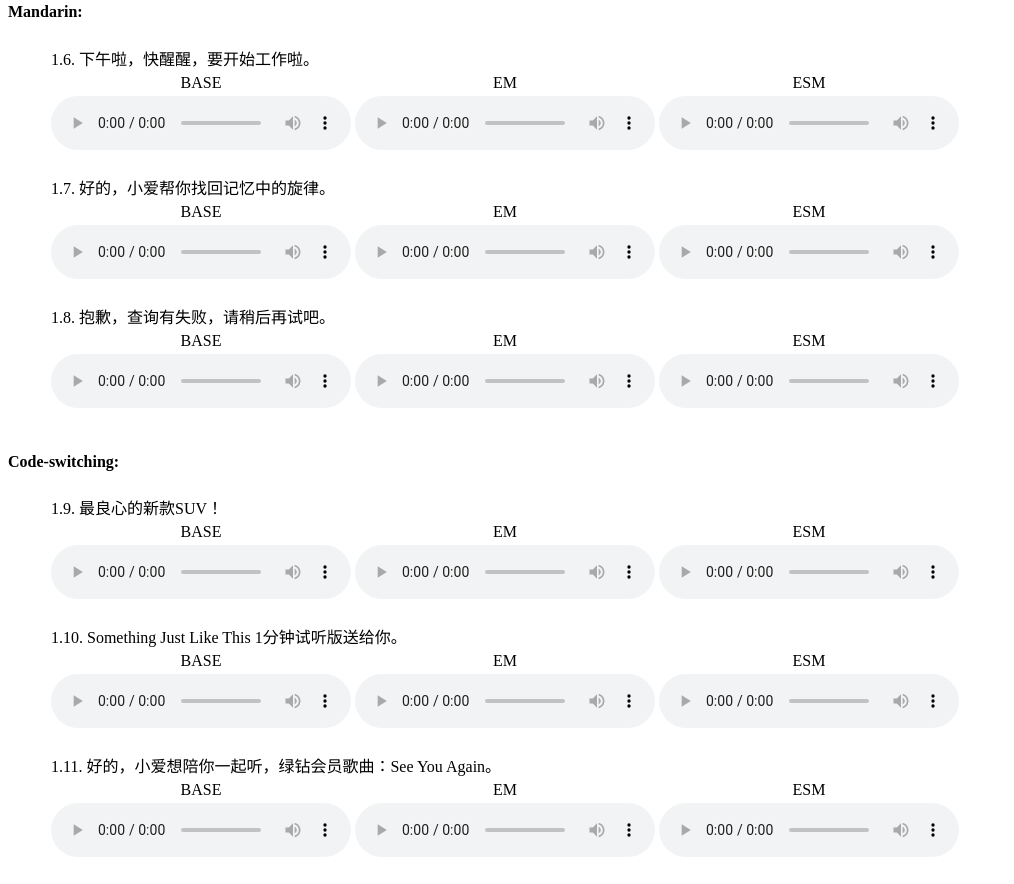
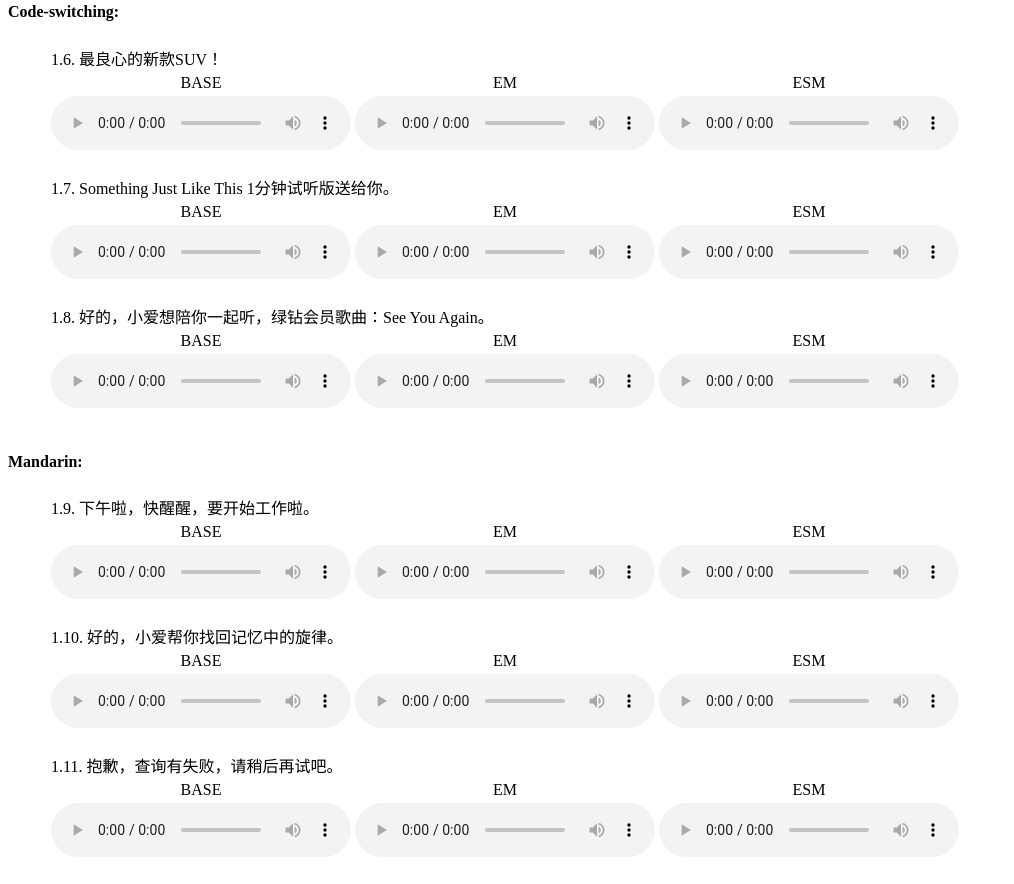
Before and after one commit to fyyang1996/esm, a plain HTML site: page index.html in a window 1280 px wide. Shown: the part 929-1813 px from the top of the page, without its empty margins (0-1014 px from the left). Drawn offline with Linux system fonts and the light colour scheme.

Commit message:
adjust sequence

```diff
--- a/index.html
+++ b/index.html
@@ -65,10 +65,46 @@
 <tr height="15px"></tr>
 </table>
 </blockquote>
+<h4>Code-switching: </h4>
+<blockquote>
+<table>
+<tr><td colspan=3><span>1.6. 最良心的新款SUV！</span></td></tr>
+<tr>
+<td align=center width=200>BASE</td><td align=center width=200>EM</td><td align=center width=200>ESM</td>
+</tr>
+<tr>
+<td><audio controls><source src="samples/1.mos/1.1/140004.wav"></audio></td>
+<td><audio controls><source src="samples/1.mos/1.2/140004.wav"></audio></td>
+<td><audio controls><source src="samples/1.mos/1.3/140004.wav"></audio></td>
+</tr>
+<tr height="15px"></tr>
+<tr><td colspan=3><span>1.7. Something Just Like This 1分钟试听版送给你。</span></td></tr>
+<tr>
+<td align=center width=200>BASE</td><td align=center width=200>EM</td><td align=center width=200>ESM</td>
+</tr>
+<tr>
+<td><audio controls><source src="samples/1.mos/1.1/140005.wav"></audio></td>
+<td><audio controls><source src="samples/1.mos/1.2/140005.wav"></audio></td>
+<td><audio controls><source src="samples/1.mos/1.3/140005.wav"></audio></td>
+</tr>
+<tr height="15px"></tr>
+<tr><td colspan=3><span>1.8. 好的，小爱想陪你一起听，绿钻会员歌曲：See You Again。</span></td></tr>
+<tr>
+<td align=center width=200>BASE</td><td align=center width=200>EM</td><td align=center width=200>ESM</td>
+</tr>
+<tr>
+<td><audio controls><source src="samples/1.mos/1.1/140020.wav"></audio></td>
+<td><audio controls><source src="samples/1.mos/1.2/140020.wav"></audio></td>
+<td><audio controls><source src="samples/1.mos/1.3/140020.wav"></audio></td>
+</tr>
+<tr height="15px"></tr>
+</table>
+</blockquote>
+
 <h4>Mandarin: </h4>
 <blockquote>
 <table>
-<tr><td colspan=3><span>1.6. 下午啦，快醒醒，要开始工作啦。</span></td></tr>
+<tr><td colspan=3><span>1.9. 下午啦，快醒醒，要开始工作啦。</span></td></tr>
 <tr>
 <td align=center width=200>BASE</td><td align=center width=200>EM</td><td align=center width=200>ESM</td>
 </tr>
@@ -78,7 +114,7 @@
 <td><audio controls><source src="samples/1.mos/1.3/090002.wav"></audio></td>
 </tr>
 <tr height="15px"></tr>
-<tr><td colspan=3><span>1.7. 好的，小爱帮你找回记忆中的旋律。</span></td></tr>
+<tr><td colspan=3><span>1.10. 好的，小爱帮你找回记忆中的旋律。</span></td></tr>
 <tr>
 <td align=center width=200>BASE</td><td align=center width=200>EM</td><td align=center width=200>ESM</td>
 </tr>
@@ -88,7 +124,7 @@
 <td><audio controls><source src="samples/1.mos/1.3/090008.wav"></audio></td>
 </tr>
 <tr height="15px"></tr>
-<tr><td colspan=3><span>1.8. 抱歉，查询有失败，请稍后再试吧。</span></td></tr>
+<tr><td colspan=3><span>1.11. 抱歉，查询有失败，请稍后再试吧。</span></td></tr>
 <tr>
 <td align=center width=200>BASE</td><td align=center width=200>EM</td><td align=center width=200>ESM</td>
 </tr>
@@ -96,41 +132,6 @@
 <td><audio controls><source src="samples/1.mos/1.1/090013.wav"></audio></td>
 <td><audio controls><source src="samples/1.mos/1.2/090013.wav"></audio></td>
 <td><audio controls><source src="samples/1.mos/1.3/090013.wav"></audio></td>
-</tr>
-<tr height="15px"></tr>
-</table>
-</blockquote>
-<h4>Code-switching: </h4>
-<blockquote>
-<table>
-<tr><td colspan=3><span>1.9. 最良心的新款SUV！</span></td></tr>
-<tr>
-<td align=center width=200>BASE</td><td align=center width=200>EM</td><td align=center width=200>ESM</td>
-</tr>
-<tr>
-<td><audio controls><source src="samples/1.mos/1.1/140004.wav"></audio></td>
-<td><audio controls><source src="samples/1.mos/1.2/140004.wav"></audio></td>
-<td><audio controls><source src="samples/1.mos/1.3/140004.wav"></audio></td>
-</tr>
-<tr height="15px"></tr>
-<tr><td colspan=3><span>1.10. Something Just Like This 1分钟试听版送给你。</span></td></tr>
-<tr>
-<td align=center width=200>BASE</td><td align=center width=200>EM</td><td align=center width=200>ESM</td>
-</tr>
-<tr>
-<td><audio controls><source src="samples/1.mos/1.1/140005.wav"></audio></td>
-<td><audio controls><source src="samples/1.mos/1.2/140005.wav"></audio></td>
-<td><audio controls><source src="samples/1.mos/1.3/140005.wav"></audio></td>
-</tr>
-<tr height="15px"></tr>
-<tr><td colspan=3><span>1.11. 好的，小爱想陪你一起听，绿钻会员歌曲：See You Again。</span></td></tr>
-<tr>
-<td align=center width=200>BASE</td><td align=center width=200>EM</td><td align=center width=200>ESM</td>
-</tr>
-<tr>
-<td><audio controls><source src="samples/1.mos/1.1/140020.wav"></audio></td>
-<td><audio controls><source src="samples/1.mos/1.2/140020.wav"></audio></td>
-<td><audio controls><source src="samples/1.mos/1.3/140020.wav"></audio></td>
 </tr>
 <tr height="15px"></tr>
 </table>
```
